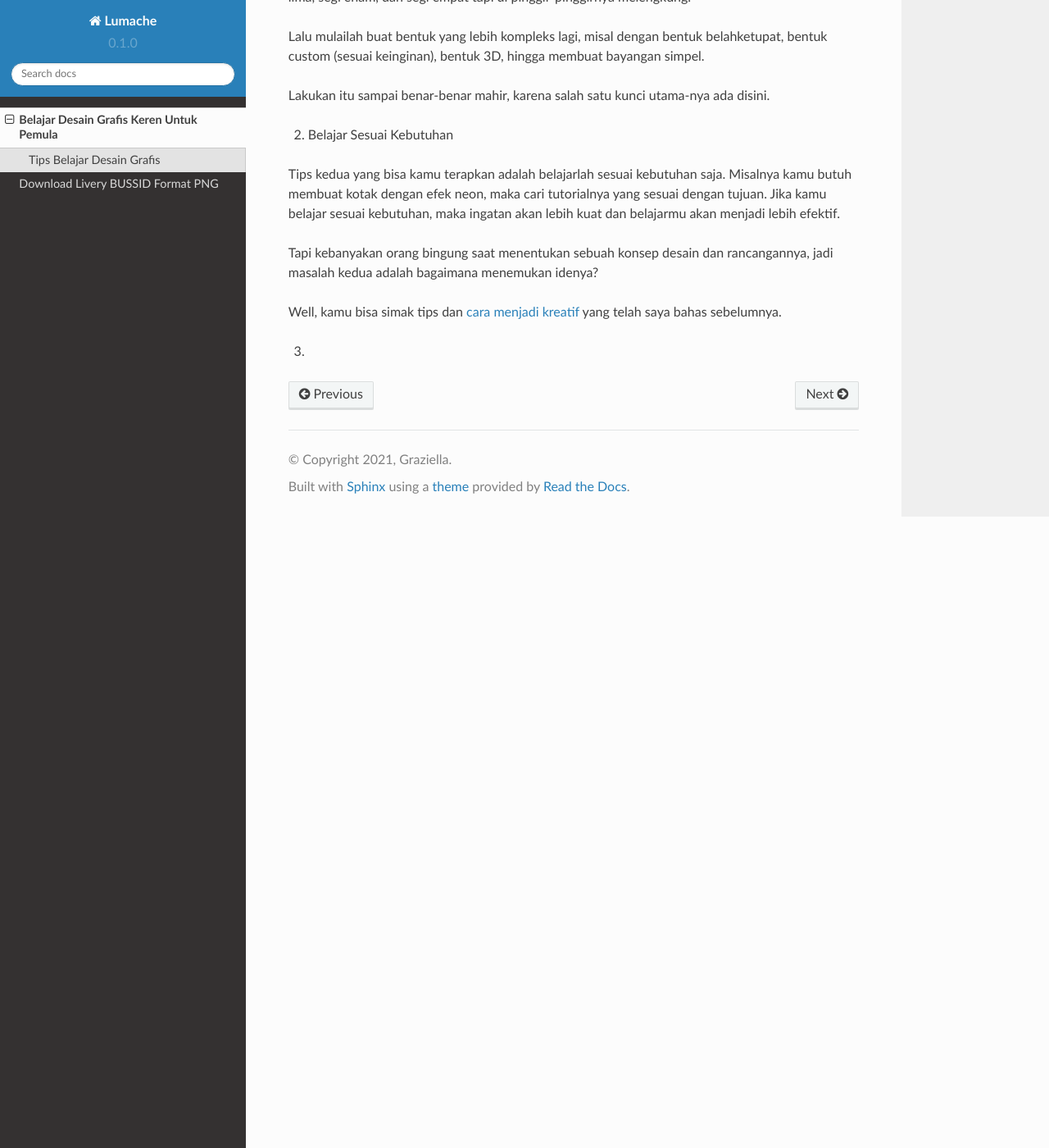
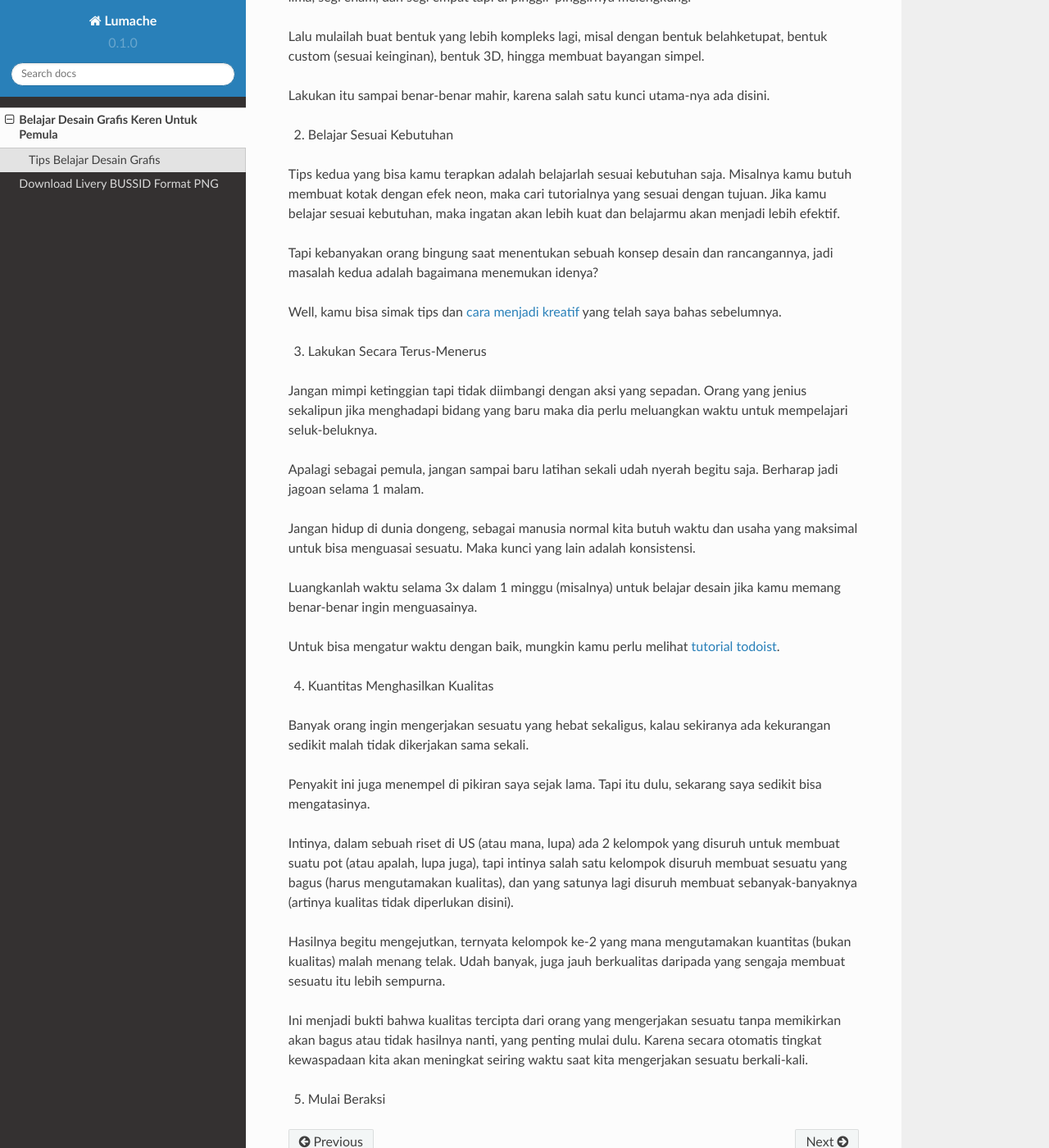
Before and after one commit to balkisanton/rajapage, a Sphinx documentation site: the page built from docs/desain/index.rst, in a window 1280 px wide and 1400 px high, scrolled down 999 px. Shown: the whole window at 82% size. Built offline with Sphinx 7.4.7 and the Read the Docs theme 2.0.0, drawn with Linux system fonts in a browser that asks for light colours; pages that are not in the unit, such as notebooks, are missing from menus.

Commit message:
Update index.rst

```diff
--- a/docs/desain/index.rst
+++ b/docs/desain/index.rst
@@ -34,4 +34,28 @@ Tapi kebanyakan orang bingung saat menentukan sebuah konsep desain dan rancangan
 
 Well, kamu bisa simak tips dan `cara menjadi kreatif <https://sampainanti.com/cara-menjadi-kreatif/>`_ yang telah saya bahas sebelumnya.
 
-3.
+3. Lakukan Secara Terus-Menerus
+
+Jangan mimpi ketinggian tapi tidak diimbangi dengan aksi yang sepadan. Orang yang jenius sekalipun jika menghadapi bidang yang baru maka dia perlu meluangkan waktu untuk mempelajari seluk-beluknya.
+
+Apalagi sebagai pemula, jangan sampai baru latihan sekali udah nyerah begitu saja. Berharap jadi jagoan selama 1 malam.
+
+Jangan hidup di dunia dongeng, sebagai manusia normal kita butuh waktu dan usaha yang maksimal untuk bisa menguasai sesuatu. Maka kunci yang lain adalah konsistensi.
+
+Luangkanlah waktu selama 3x dalam 1 minggu (misalnya) untuk belajar desain jika kamu memang benar-benar ingin menguasainya.
+
+Untuk bisa mengatur waktu dengan baik, mungkin kamu perlu melihat `tutorial todoist <https://rajatips.com/todoist/>`_.
+
+4. Kuantitas Menghasilkan Kualitas
+
+Banyak orang ingin mengerjakan sesuatu yang hebat sekaligus, kalau sekiranya ada kekurangan sedikit malah tidak dikerjakan sama sekali.
+
+Penyakit ini juga menempel di pikiran saya sejak lama. Tapi itu dulu, sekarang saya sedikit bisa mengatasinya.
+
+Intinya, dalam sebuah riset di US (atau mana, lupa) ada 2 kelompok yang disuruh untuk membuat suatu pot (atau apalah, lupa juga), tapi intinya salah satu kelompok disuruh membuat sesuatu yang bagus (harus mengutamakan kualitas), dan yang satunya lagi disuruh membuat sebanyak-banyaknya (artinya kualitas tidak diperlukan disini).
+
+Hasilnya begitu mengejutkan, ternyata kelompok ke-2 yang mana mengutamakan kuantitas (bukan kualitas) malah menang telak. Udah banyak, juga jauh berkualitas daripada yang sengaja membuat sesuatu itu lebih sempurna.
+
+Ini menjadi bukti bahwa kualitas tercipta dari orang yang mengerjakan sesuatu tanpa memikirkan akan bagus atau tidak hasilnya nanti, yang penting mulai dulu. Karena secara otomatis tingkat kewaspadaan kita akan meningkat seiring waktu saat kita mengerjakan sesuatu berkali-kali.
+
+5. Mulai Beraksi
```
